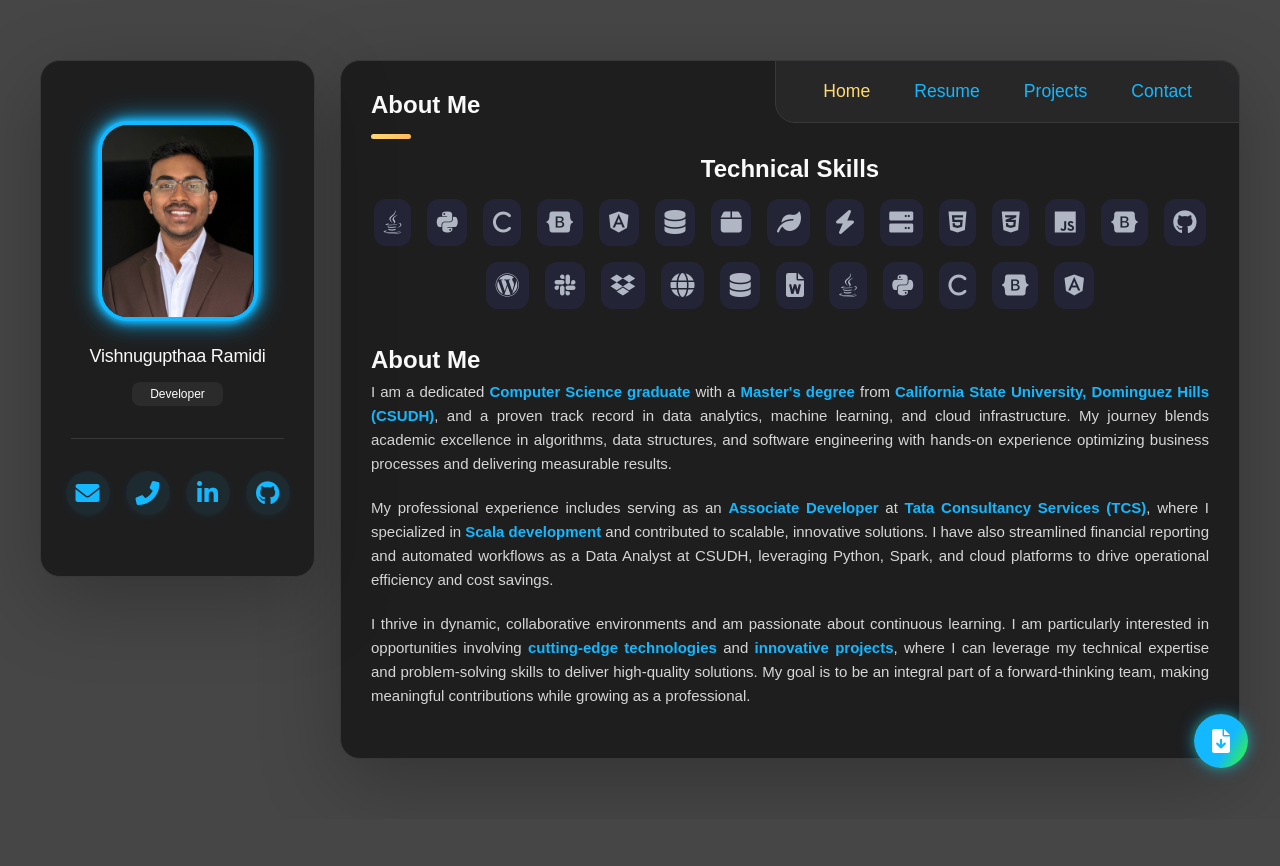
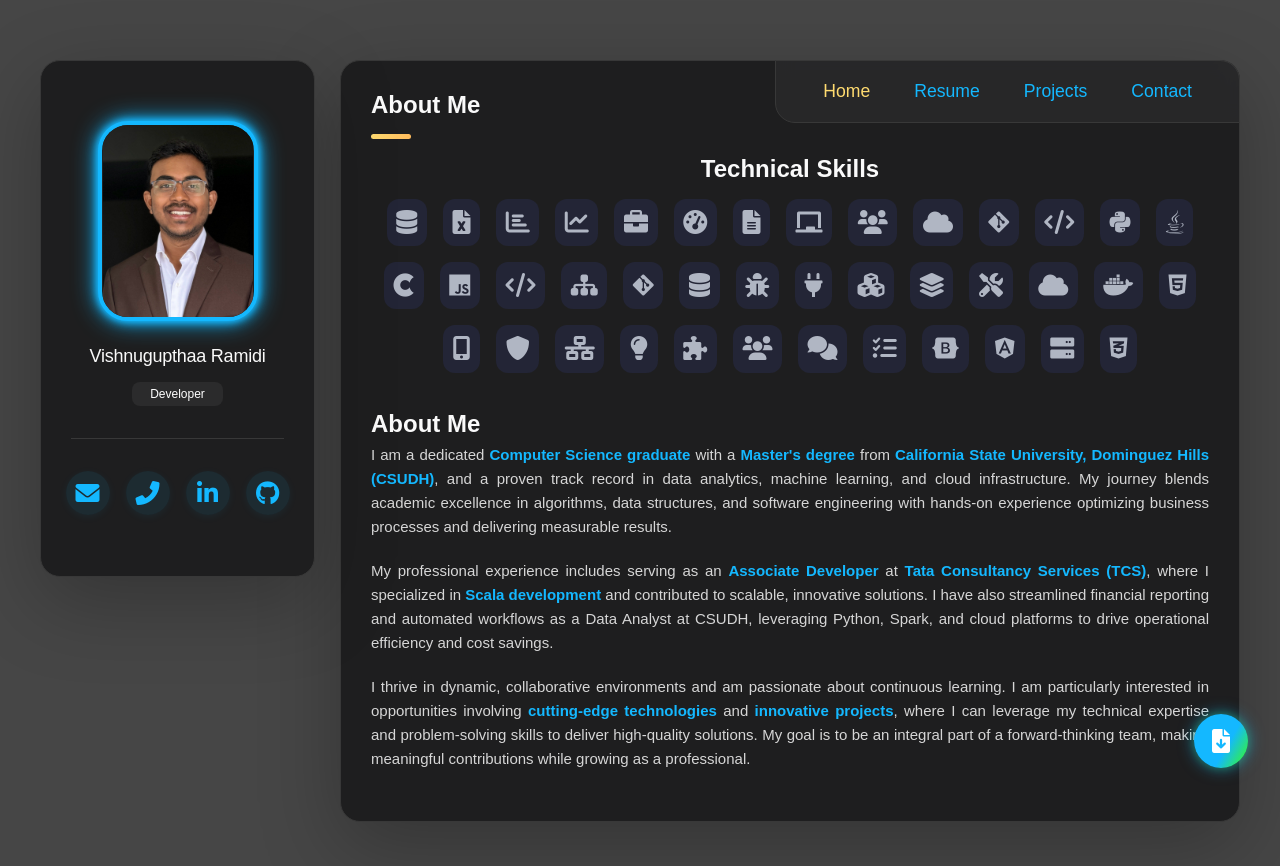
Before and after one commit to vishnugupthaa/vishnugupthaa.github.io, a plain HTML site: page index.html in a window 1280 px wide. Before the commit the page ends 819 px from the top, so only its background shows below. Drawn offline with nearby package versions, Linux system fonts and the light colour scheme; files that its build step writes are made by us from their sources.

Commit message:
Update index.html

```diff
--- a/index.html
+++ b/index.html
@@ -6,10 +6,10 @@
     <meta content="IE=edge" http-equiv="X-UA-Compatible">
     <meta content="width=device-width, initial-scale=1.0" name="viewport">
     <title>Personal Portfolio Vishnugupthaa</title>
-    <link href="./assets/images/logo.png" rel="icon" type="image/png"><!--
+    <link href="assets/images/logo.png" rel="icon" type="image/png"><!--
     - custom css link
   -->
-    <link href="./assets/style/style.css" rel="stylesheet"><!-- Font Awesome CDN -->
+    <link href="./style.css" rel="stylesheet"><!-- Font Awesome CDN -->
     <link href="https://cdnjs.cloudflare.com/ajax/libs/font-awesome/6.0.0-beta3/css/all.min.css" rel="stylesheet"><!--
     - google font link
   -->
@@ -20,9 +20,8 @@
 
 <body>
     <div class="floating-buttons">
-         <a aria-label="Download Resume" class="floating-btn"
-            href="assets/CV/resume.pdf" id="download-resume-btn" target="_blank"><i
-                class="fas fa-file-download"></i></a>
+        <a aria-label="Download Resume" class="floating-btn" href="assets/CV/resume.pdf" id="download-resume-btn"
+            target="_blank"><i class="fas fa-file-download"></i></a>
     </div><!--
     - #MAIN
   -->
@@ -100,14 +99,131 @@
                 <section class="skills-section">
                     <h3 class="h3 section-title">Technical Skills</h3>
                     <div class="skills-grid">
-                        <div class="skill-card" data-skill="Java">
-                            <span aria-label="Java" class="skill-icon"><i class="fab fa-java"></i></span>
+
+                        <div class="skill-card" data-skill="SQL">
+                            <span aria-label="SQL" class="skill-icon"><i class="fas fa-database"></i></span>
+                        </div>
+                        <div class="skill-card" data-skill="Excel">
+                            <span aria-label="Excel" class="skill-icon"><i class="fas fa-file-excel"></i></span>
+                        </div>
+                        <div class="skill-card" data-skill="Data Visualization">
+                            <span aria-label="Data Visualization" class="skill-icon"><i
+                                    class="fas fa-chart-bar"></i></span>
+                        </div>
+                        <div class="skill-card" data-skill="Statistical Analysis">
+                            <span aria-label="Statistical Analysis" class="skill-icon"><i
+                                    class="fas fa-chart-line"></i></span>
+                        </div>
+                        <div class="skill-card" data-skill="Business Acumen">
+                            <span aria-label="Business Acumen" class="skill-icon"><i
+                                    class="fas fa-briefcase"></i></span>
+                        </div>
+                        <div class="skill-card" data-skill="Dashboarding">
+                            <span aria-label="Dashboarding" class="skill-icon"><i
+                                    class="fas fa-tachometer-alt"></i></span>
+                        </div>
+                        <div class="skill-card" data-skill="Report Writing">
+                            <span aria-label="Report Writing" class="skill-icon"><i class="fas fa-file-alt"></i></span>
+                        </div>
+                        <div class="skill-card" data-skill="Presentation">
+                            <span aria-label="Presentation" class="skill-icon"><i class="fas fa-chalkboard"></i></span>
+                        </div>
+                        <div class="skill-card" data-skill="Collaboration">
+                            <span aria-label="Collaboration" class="skill-icon"><i class="fas fa-users"></i></span>
+                        </div>
+                        <div class="skill-card" data-skill="Cloud Platforms">
+                            <span aria-label="Cloud Platforms" class="skill-icon"><i class="fas fa-cloud"></i></span>
+                        </div>
+                        <div class="skill-card" data-skill="Version Control (Git)">
+                            <span aria-label="Version Control (Git)" class="skill-icon"><i
+                                    class="fab fa-git-alt"></i></span>
+                        </div>
+
+                        <div class="skill-card" data-skill="Programming Languages">
+                            <span aria-label="Programming Languages" class="skill-icon"><i
+                                    class="fas fa-code"></i></span>
                         </div>
                         <div class="skill-card" data-skill="Python">
                             <span aria-label="Python" class="skill-icon"><i class="fab fa-python"></i></span>
                         </div>
-                        <div class="skill-card" data-skill="C">
-                            <span aria-label="C" class="skill-icon"><i class="fas fa-c"></i></span>
+                        <div class="skill-card" data-skill="Java">
+                            <span aria-label="Java" class="skill-icon"><i class="fab fa-java"></i></span>
+                        </div>
+                        <div class="skill-card" data-skill="C++">
+                            <span aria-label="C++" class="skill-icon"><i class="fab fa-cuttlefish"></i></span>
+                        </div>
+                        <div class="skill-card" data-skill="JavaScript">
+                            <span aria-label="JavaScript" class="skill-icon"><i class="fab fa-js"></i></span>
+                        </div>
+                        <div class="skill-card" data-skill="C#">
+                            <span aria-label="C#" class="skill-icon"><i class="fas fa-code"></i></span>
+                        </div>
+                        <div class="skill-card" data-skill="Data Structures & Algorithms">
+                            <span aria-label="Data Structures & Algorithms" class="skill-icon"><i
+                                    class="fas fa-sitemap"></i></span>
+                        </div>
+                        <div class="skill-card" data-skill="Version Control">
+                            <span aria-label="Version Control" class="skill-icon"><i class="fab fa-git-alt"></i></span>
+                        </div>
+                        <div class="skill-card" data-skill="Database Management">
+                            <span aria-label="Database Management" class="skill-icon"><i
+                                    class="fas fa-database"></i></span>
+                        </div>
+                        <div class="skill-card" data-skill="Debugging & Testing">
+                            <span aria-label="Debugging & Testing" class="skill-icon"><i class="fas fa-bug"></i></span>
+                        </div>
+                        <div class="skill-card" data-skill="APIs">
+                            <span aria-label="APIs" class="skill-icon"><i class="fas fa-plug"></i></span>
+                        </div>
+                        <div class="skill-card" data-skill="Object-Oriented Programming">
+                            <span aria-label="Object-Oriented Programming" class="skill-icon"><i
+                                    class="fas fa-cubes"></i></span>
+                        </div>
+                        <div class="skill-card" data-skill="Software Architecture">
+                            <span aria-label="Software Architecture" class="skill-icon"><i
+                                    class="fas fa-layer-group"></i></span>
+                        </div>
+                        <div class="skill-card" data-skill="Development Tools">
+                            <span aria-label="Development Tools" class="skill-icon"><i class="fas fa-tools"></i></span>
+                        </div>
+                        <div class="skill-card" data-skill="Cloud Computing">
+                            <span aria-label="Cloud Computing" class="skill-icon"><i class="fas fa-cloud"></i></span>
+                        </div>
+                        <div class="skill-card" data-skill="Containerization & DevOps">
+                            <span aria-label="Containerization & DevOps" class="skill-icon"><i
+                                    class="fab fa-docker"></i></span>
+                        </div>
+                        <div class="skill-card" data-skill="Front-End Development">
+                            <span aria-label="Front-End Development" class="skill-icon"><i
+                                    class="fab fa-html5"></i></span>
+                        </div>
+                        <div class="skill-card" data-skill="Mobile Development">
+                            <span aria-label="Mobile Development" class="skill-icon"><i
+                                    class="fas fa-mobile-alt"></i></span>
+                        </div>
+                        <div class="skill-card" data-skill="Security">
+                            <span aria-label="Security" class="skill-icon"><i class="fas fa-shield-alt"></i></span>
+                        </div>
+                        <div class="skill-card" data-skill="Networking">
+                            <span aria-label="Networking" class="skill-icon"><i class="fas fa-network-wired"></i></span>
+                        </div>
+                        <div class="skill-card" data-skill="Critical Thinking">
+                            <span aria-label="Critical Thinking" class="skill-icon"><i
+                                    class="fas fa-lightbulb"></i></span>
+                        </div>
+                        <div class="skill-card" data-skill="Problem Solving">
+                            <span aria-label="Problem Solving" class="skill-icon"><i
+                                    class="fas fa-puzzle-piece"></i></span>
+                        </div>
+                        <div class="skill-card" data-skill="Teamwork">
+                            <span aria-label="Teamwork" class="skill-icon"><i class="fas fa-users"></i></span>
+                        </div>
+                        <div class="skill-card" data-skill="Communication">
+                            <span aria-label="Communication" class="skill-icon"><i class="fas fa-comments"></i></span>
+                        </div>
+                        <div class="skill-card" data-skill="Agile & Project Management">
+                            <span aria-label="Agile & Project Management" class="skill-icon"><i
+                                    class="fas fa-tasks"></i></span>
                         </div>
                         <div class="skill-card" data-skill="Bootstrap">
                             <span aria-label="Bootstrap" class="skill-icon"><i class="fab fa-bootstrap"></i></span>
@@ -115,69 +231,11 @@
                         <div class="skill-card" data-skill="Angular">
                             <span aria-label="Angular" class="skill-icon"><i class="fab fa-angular"></i></span>
                         </div>
-                        <div class="skill-card" data-skill="Database">
-                            <span aria-label="Database" class="skill-icon"><i class="fas fa-database"></i></span>
-                        </div>
-                        <div class="skill-card" data-skill="Box">
-                            <span aria-label="Box" class="skill-icon"><i class="fas fa-box"></i></span>
-                        </div>
-                        <div class="skill-card" data-skill="Leaf">
-                            <span aria-label="Leaf" class="skill-icon"><i class="fas fa-leaf"></i></span>
-                        </div>
-                        <div class="skill-card" data-skill="Bolt">
-                            <span aria-label="Bolt" class="skill-icon"><i class="fas fa-bolt"></i></span>
-                        </div>
                         <div class="skill-card" data-skill="Server">
                             <span aria-label="Server" class="skill-icon"><i class="fas fa-server"></i></span>
                         </div>
-                        <div class="skill-card" data-skill="HTML5">
-                            <span aria-label="HTML5" class="skill-icon"><i class="fab fa-html5"></i></span>
-                        </div>
                         <div class="skill-card" data-skill="CSS3">
                             <span aria-label="CSS3" class="skill-icon"><i class="fab fa-css3-alt"></i></span>
-                        </div>
-                        <div class="skill-card" data-skill="JavaScript">
-                            <span aria-label="JavaScript" class="skill-icon"><i class="fab fa-js"></i></span>
-                        </div>
-                        <div class="skill-card" data-skill="Bootstrap">
-                            <span aria-label="Bootstrap" class="skill-icon"><i class="fab fa-bootstrap"></i></span>
-                        </div>
-                        <div class="skill-card" data-skill="GitHub">
-                            <span aria-label="GitHub" class="skill-icon"><i class="fa-brands fa-github"></i></span>
-                        </div>
-                        <div class="skill-card" data-skill="WordPress">
-                            <span aria-label="WordPress" class="skill-icon"><i
-                                    class="fa-brands fa-wordpress"></i></span>
-                        </div>
-                        <div class="skill-card" data-skill="Slack">
-                            <span aria-label="Slack" class="skill-icon"><i class="fa-brands fa-slack"></i></span>
-                        </div>
-                        <div class="skill-card" data-skill="Dropbox">
-                            <span aria-label="Dropbox" class="skill-icon"><i class="fa-brands fa-dropbox"></i></span>
-                        </div>
-                        <div class="skill-card" data-skill="Globe">
-                            <span aria-label="Globe" class="skill-icon"><i class="fa-solid fa-globe"></i></span>
-                        </div>
-                        <div class="skill-card" data-skill="Database">
-                            <span aria-label="Database" class="skill-icon"><i class="fa-solid fa-database"></i></span>
-                        </div>
-                        <div class="skill-card" data-skill="Word File">
-                            <span aria-label="Word File" class="skill-icon"><i class="fa-solid fa-file-word"></i></span>
-                        </div>
-                        <div class="skill-card" data-skill="Java">
-                            <span aria-label="Java" class="skill-icon"><i class="fab fa-java"></i></span>
-                        </div>
-                        <div class="skill-card" data-skill="Python">
-                            <span aria-label="Python" class="skill-icon"><i class="fab fa-python"></i></span>
-                        </div>
-                        <div class="skill-card" data-skill="C">
-                            <span aria-label="C" class="skill-icon"><i class="fas fa-c"></i></span>
-                        </div>
-                        <div class="skill-card" data-skill="Bootstrap">
-                            <span aria-label="Bootstrap" class="skill-icon"><i class="fab fa-bootstrap"></i></span>
-                        </div>
-                        <div class="skill-card" data-skill="Angular">
-                            <span aria-label="Angular" class="skill-icon"><i class="fab fa-angular"></i></span>
                         </div>
                     </div><!-- Tooltip element for mouse-following tooltip -->
                     <div class="skill-tooltip" id="skill-tooltip"></div>
@@ -229,7 +287,8 @@
                                         Developed PCA/K-means model (TensorFlow) with <strong>98% accuracy</strong>,
                                         reducing diagnostic delays by 17 days for 300+ patients.</li>
                                     <li>Visualized 10K+ genomic records in Tableau, accelerating clinical reviews by
-                                        <strong>40%</strong>.</li>
+                                        <strong>40%</strong>.
+                                    </li>
                                 </ul>
                             </div>
                         </div><!-- Keshav Memorial Institute of Technology -->
@@ -280,7 +339,8 @@
                                 <ul>
                                     <li>Redesigned customer service pipelines with PySpark and Azure Data Factory,
                                         improving processing efficiency by <strong>30%</strong> and generating
-                                        <strong>$180K/quarter</strong> in upsell revenue.</li>
+                                        <strong>$180K/quarter</strong> in upsell revenue.
+                                    </li>
                                     <li>Architected Python/Airflow ETL framework, automating <strong>50%</strong> of
                                         workflows and reducing data latency by <strong>40%</strong>; awarded "Star
                                         Performer" for saving <strong>$1.2M</strong> in infrastructure costs.</li>
@@ -301,9 +361,11 @@
                                     </li>
                                     <li>Implemented Jenkins CI/CD pipelines, reducing deployment failures by
                                         <strong>65%</strong> and ensuring 24/7 reliability for a
-                                        <strong>$50M/year</strong> platform.</li>
+                                        <strong>$50M/year</strong> platform.
+                                    </li>
                                     <li>Authored a root-cause analysis framework, cutting bug resolution time by
-                                        <strong>25%</strong> and raising NPS from 72 to 89 in six months.</li>
+                                        <strong>25%</strong> and raising NPS from 72 to 89 in six months.
+                                    </li>
                                 </ul>
                             </div>
                         </div>
@@ -322,22 +384,7 @@
                 </header>
                 <section class="projects">
                     <ul class="project-list">
-                        <li class="project-item active">
-                            <a aria-label="View Portfolio Project" href="#">
-                                <figure class="project-img">
-                                    <div class="project-item-icon-box">
-                                        <i class="fa-brands fa-github"></i>
-                                    </div><img alt="Portfolio Website Screenshot" src="./assets/images/9.png">
-                                </figure>
-                                <h3 class="project-title">Portfolio Website</h3>
-                                <p class="project-category">Web Development</p>
-                                <p class="project-desc">Responsive personal portfolio built with HTML, CSS, and
-                                    JavaScript, featuring dark/light mode and interactive UI elements.</p>
-                                <div class="project-tech">
-                                    <span>HTML</span> <span>CSS</span> <span>JavaScript</span>
-                                </div>
-                            </a>
-                        </li>
+
                         <li class="project-item active">
                             <a aria-label="View Cancer Prediction Project on GitHub"
                                 href="https://github.com/vishnugupthaa/Cancer-Type-Prediction-and-Exploration-of-TCGA-Data.git"
@@ -354,6 +401,23 @@
                                 </p>
                                 <div class="project-tech">
                                     <span>Python</span> <span>TensorFlow</span> <span>Pandas</span>
+                                </div>
+                            </a>
+                        </li>
+                        <li class="project-item active">
+                            <a aria-label="View SensorFlow Project on GitHub"
+                                href="https://github.com/vishnugupthaa/CSC_521_SensorFlow.git" target="_blank">
+                                <figure class="project-img">
+                                    <div class="project-item-icon-box">
+                                        <i class="fa-brands fa-github"></i>
+                                    </div><img alt="SensorFlow Model Screenshot" src="./assets/images/3.png">
+                                </figure>
+                                <h3 class="project-title">SensorFlow Model</h3>
+                                <p class="project-category">Machine Learning</p>
+                                <p class="project-desc">Built a neural network in TensorFlow to analyze sensor data,
+                                    improving prediction accuracy for IoT devices.</p>
+                                <div class="project-tech">
+                                    <span>Python</span> <span>TensorFlow</span>
                                 </div>
                             </a>
                         </li>
@@ -375,23 +439,6 @@
                             </a>
                         </li>
                         <li class="project-item active">
-                            <a aria-label="View SensorFlow Project on GitHub"
-                                href="https://github.com/vishnugupthaa/CSC_521_SensorFlow.git" target="_blank">
-                                <figure class="project-img">
-                                    <div class="project-item-icon-box">
-                                        <i class="fa-brands fa-github"></i>
-                                    </div><img alt="SensorFlow Model Screenshot" src="./assets/images/3.png">
-                                </figure>
-                                <h3 class="project-title">SensorFlow Model</h3>
-                                <p class="project-category">Machine Learning</p>
-                                <p class="project-desc">Built a neural network in TensorFlow to analyze sensor data,
-                                    improving prediction accuracy for IoT devices.</p>
-                                <div class="project-tech">
-                                    <span>Python</span> <span>TensorFlow</span>
-                                </div>
-                            </a>
-                        </li>
-                        <li class="project-item active">
                             <a aria-label="View Parser-Scanner Project on GitHub"
                                 href="https://github.com/vishnugupthaa/CSC_521_ASG_SOL.git" target="_blank">
                                 <figure class="project-img">
@@ -405,6 +452,22 @@
                                     custom language processing in C.</p>
                                 <div class="project-tech">
                                     <span>C</span>
+                                </div>
+                            </a>
+                        </li>
+                        <li class="project-item active">
+                            <a aria-label="View Portfolio Project" href="#">
+                                <figure class="project-img">
+                                    <div class="project-item-icon-box">
+                                        <i class="fa-brands fa-github"></i>
+                                    </div><img alt="Portfolio Website Screenshot" src="./assets/images/9.png">
+                                </figure>
+                                <h3 class="project-title">Portfolio Website</h3>
+                                <p class="project-category">Web Development</p>
+                                <p class="project-desc">Responsive personal portfolio built with HTML, CSS, and
+                                    JavaScript, featuring dark/light mode and interactive UI elements.</p>
+                                <div class="project-tech">
+                                    <span>HTML</span> <span>CSS</span> <span>JavaScript</span>
                                 </div>
                             </a>
                         </li>
@@ -536,7 +599,7 @@
     </main><!--
     - custom js link
   -->
-    <script src="./assets/scripts/script.js">
+    <script src="./script.js">
     </script> <!--
     - ionicon link
   -->
```
